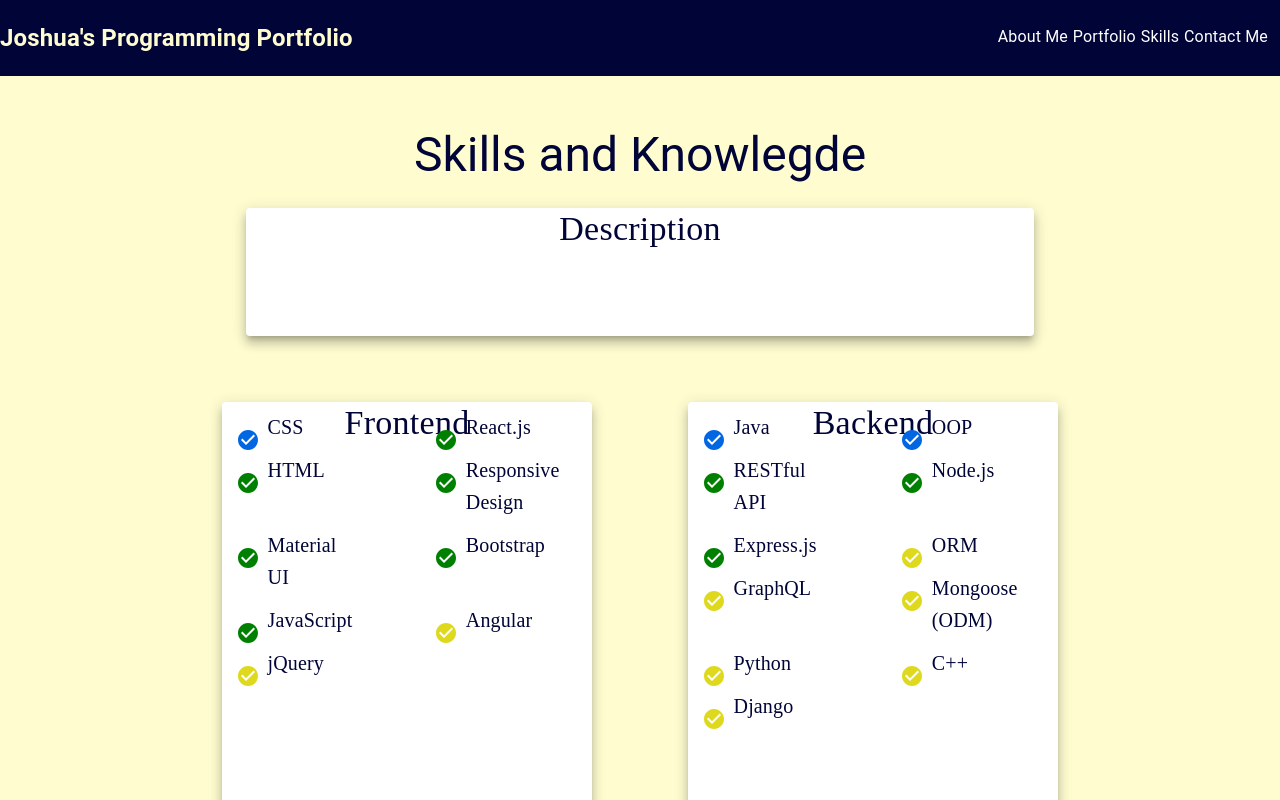
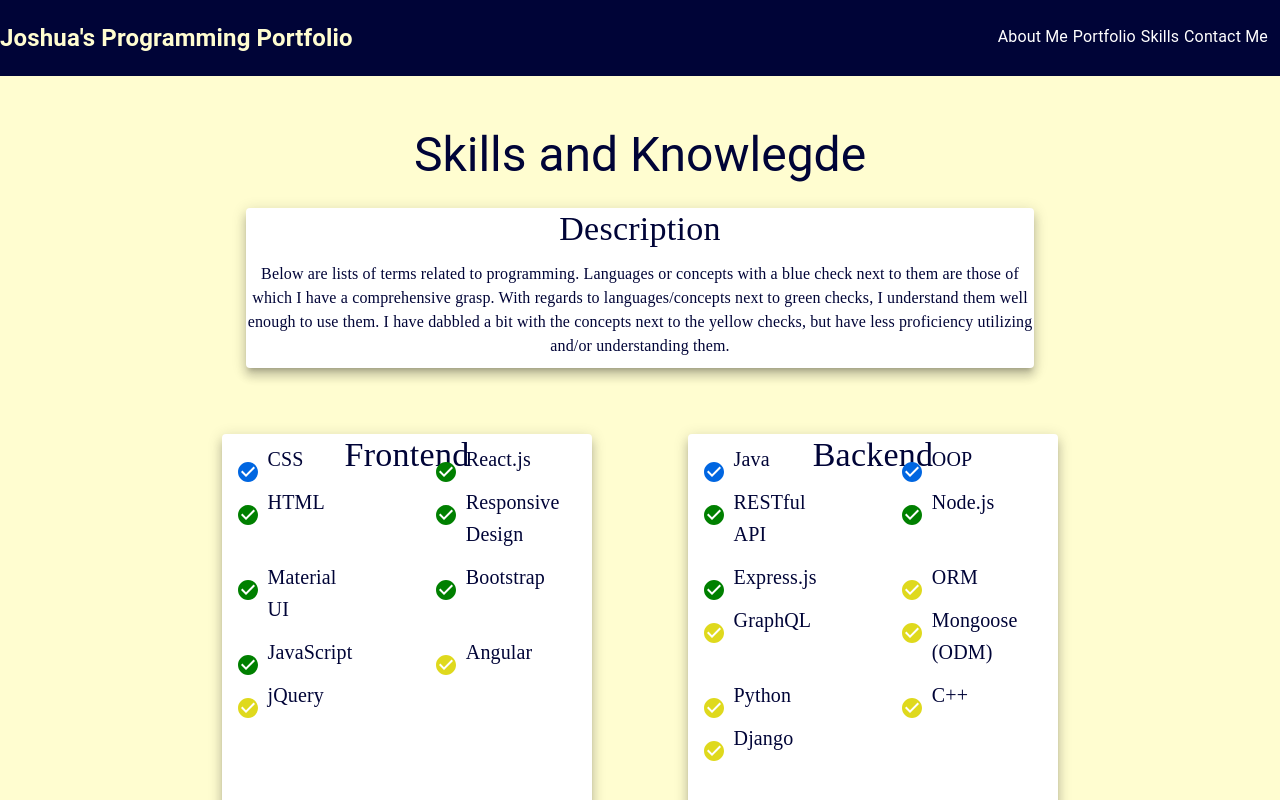
Before and after one commit to CoderJ01/material-ui-programming-portfolio, a React (Create React App) app: page /skills in a window 1280 px wide. Shown: the top 800 px of the page. Built offline with nearby package versions, Linux system fonts and the light colour scheme.

Commit message:
use data

```diff
--- a/src/pages/Skills/Skills.page.jsx
+++ b/src/pages/Skills/Skills.page.jsx
@@ -9,7 +9,8 @@ import {
     frontend,
     backend,
     database,
-    miscellaneous }
+    miscellaneous,
+    description }
 from './Skills.data';
 import Paper from '@mui/material/Paper';
 
@@ -28,13 +29,13 @@ const Skills = () => {
                             '& > :not(style)': {
                             m: 1,
                             width: '100%',
-                            height: 128,
+                            height: 160,
                             },
                         }}
                         >
                         <Paper elevation={8} sx={{ textAlign: 'center'}}>
                             <Typography variant="h4" gutterBottom sx={{ color: 'rgb(0, 4, 55)', fontFamily: 'Monotype Corsiva' }}>Description</Typography>
-                            <Typography variant="p" gutterBottom sx={{ color: 'rgb(0, 4, 55)', fontFamily: 'Monotype Corsiva' }}></Typography>
+                            <Typography variant="p" gutterBottom sx={{ color: 'rgb(0, 4, 55)', fontFamily: 'Monotype Corsiva' }}>{description}</Typography>
                         </Paper>
                     </Box>
                     </Container>
```
